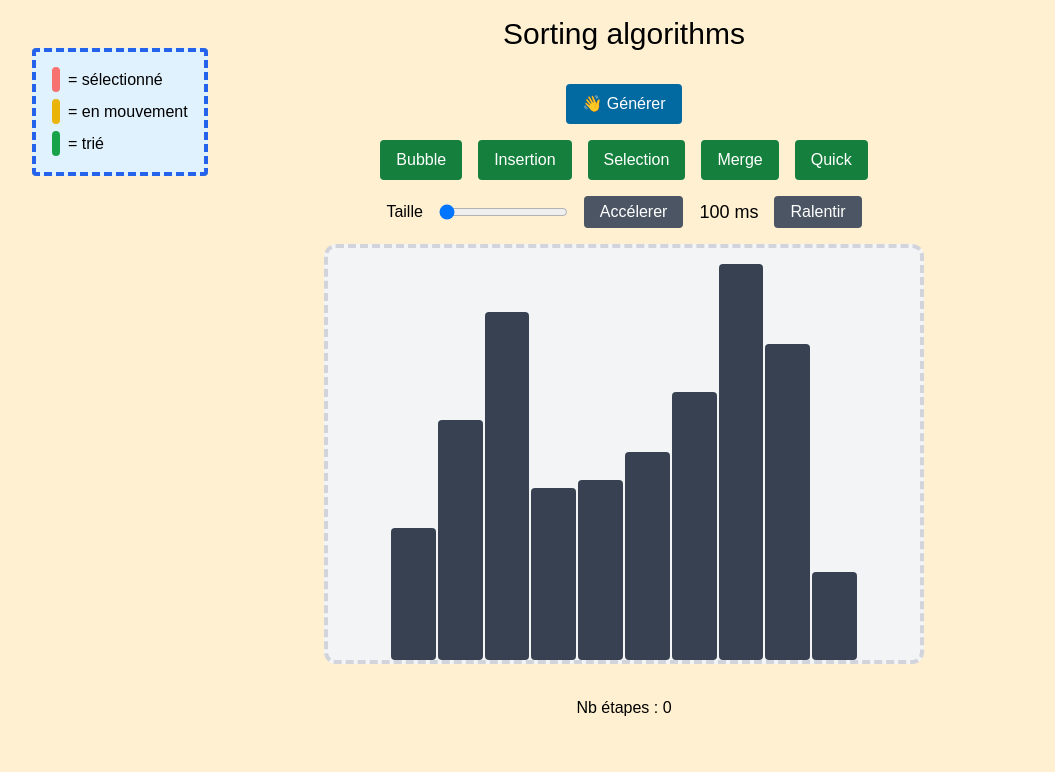
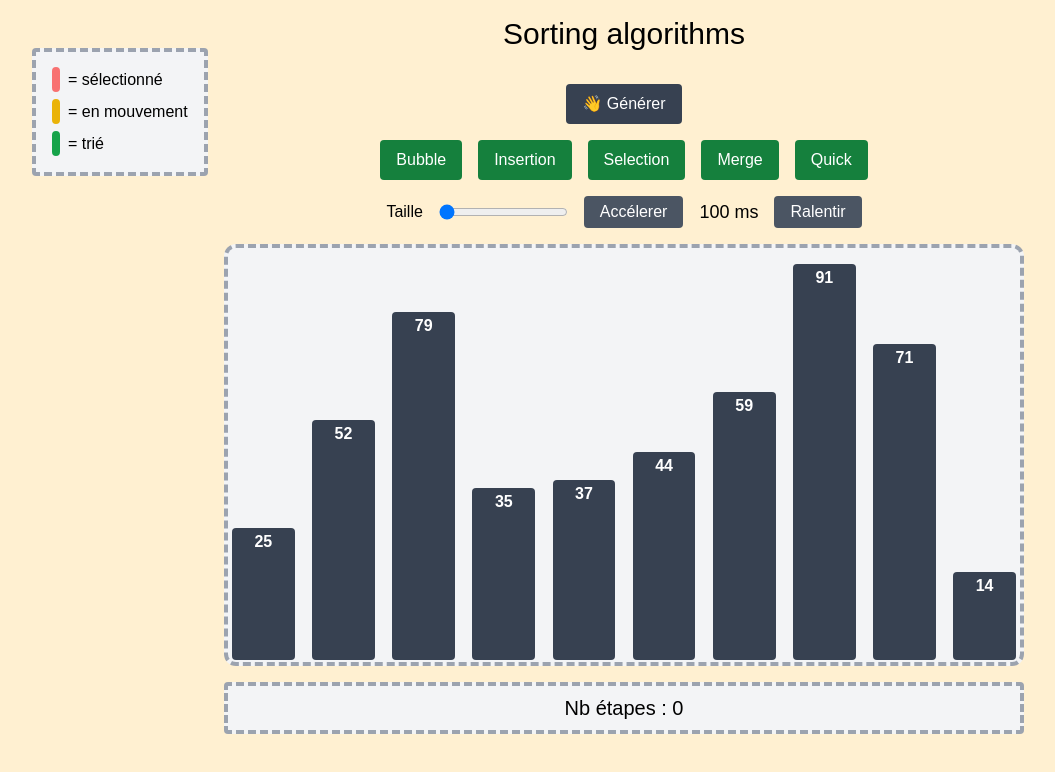
Before and after one commit to RemiSaurel/sorting-algorithms, a React (Create React App) app: page / in a window 1280 px wide. Shown: the top 772 px of the page, without its empty margins (16-1071 px from the left). Built offline with nearby package versions, Linux system fonts and the light colour scheme.

Commit message:
add: styles, borders, numbers

```diff
--- a/src/App.tsx
+++ b/src/App.tsx
@@ -16,7 +16,7 @@ function App() {
                   <div className="flex justify-center">
                       <h1 className="text-3xl mt-4 mb-8">Sorting algorithms</h1>
                   </div>
-                  <div className="fixed top-12 left-12 border-4 border-dashed border-blue-600 rounded bg-sky-100 p-4">
+                  <div className="fixed top-12 left-12 border-4 border-dashed border-gray-400 bg-gray-100 rounded p-4">
                       <DataLegend/>
                   </div>
                   <div className="flex justify-center">
--- a/src/components/GenerateArrayButton.tsx
+++ b/src/components/GenerateArrayButton.tsx
@@ -1,7 +1,7 @@
 export default function GenerateArrayButton(props: {resetArray: () => void, disabled: boolean}) {
     return (
         <button
-            className="bg-sky-700 enabled:hover:bg-sky-800 text-white py-2 px-4 rounded disabled:opacity-50"
+            className="bg-gray-700 enabled:hover:bg-gray-800 text-white py-2 px-4 rounded disabled:opacity-50"
             onClick={() => props.resetArray()}
             disabled={props.disabled}
         >
--- a/src/components/NbSteps.tsx
+++ b/src/components/NbSteps.tsx
@@ -1,9 +1,7 @@
 export default function NbSteps({nbSteps}: {nbSteps: number}) {
     return (
-        <div className="flex justify-center my-4">
-            <div className="flex items-center gap-4">
-                Nb étapes : {nbSteps}
-            </div>
+        <div className="flex justify-center">
+            Nb étapes : {nbSteps}
         </div>
     )
 }
--- a/src/components/Sorting.tsx
+++ b/src/components/Sorting.tsx
@@ -168,26 +168,26 @@ export default function Sorting() {
             <div className="flex justify-center">
                 <SortingSettings sorting={sorting} setSpeed={setSpeed} speed={speed} nbItems={nbItems} setNbItems={setNbItems}/>
             </div>
-            <div className="flex gap-0.5 justify-center items-end border-4 border-dashed rounded-xl border-gray-300 bg-gray-100 pt-4 px-4"
-            style={{width: `600px`}}>
+            <div className="flex gap-0.5 justify-between items-end border-4 border-dashed rounded-xl border-gray-400 bg-gray-100 pt-4 pb-0.5 px-1"
+            style={{width: `800px`}}>
                 {array.map((item, index) => (
                     <div
                         key={index}
-                        className={`bg-gray-700 text-white font-bold rounded
+                        className={`bg-gray-700 text-white font-bold rounded text-center pt-0.5
                             ${sorted.includes(index) ? 'bg-green-600' : ''}
                             ${selected.includes(index) ? 'bg-red-400' : ''}
                             ${moving.includes(index) ? 'bg-yellow-500' : ''}
                         `}
                         style={{height: `${item * 4 + 32}px`, width: `${80 / array.length}%`, minWidth: '1px'}}
                     >
+                        {nbItems < 25 && item}
                     </div>
                 ))}
             </div>
-            <div className="flex items-center justify-center gap-2">
+            <div className="flex items-start border-4 border-dashed py-2 text-xl rounded border-gray-400 bg-gray-100 justify-center gap-2">
                 {algorithm !== '' &&
-                   <div> Algo : {algorithm} |</div>
+                   <div> Algo : {algorithm} sort |</div>
                 }
-
                 <NbSteps nbSteps={currentStep}/>
             </div>
         </div>
```
